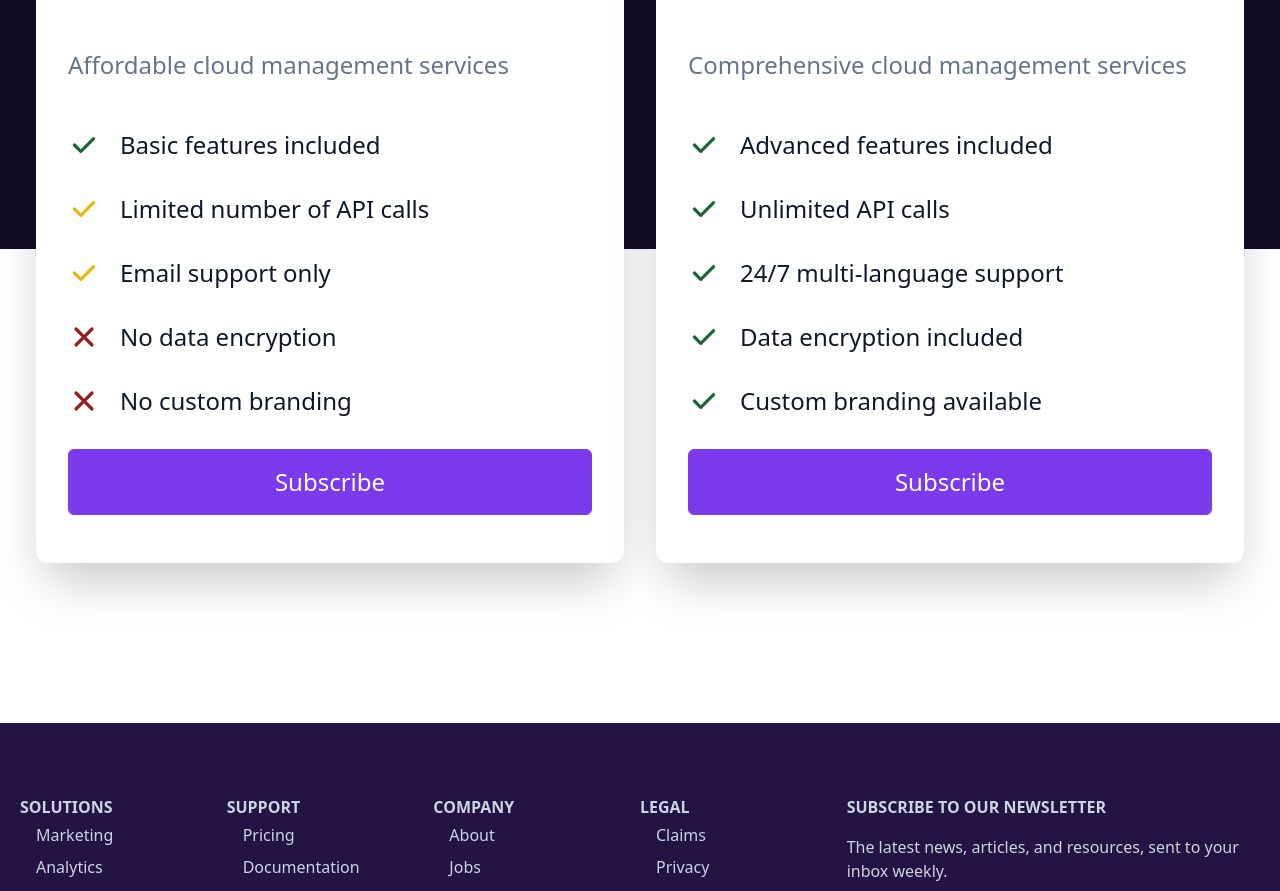
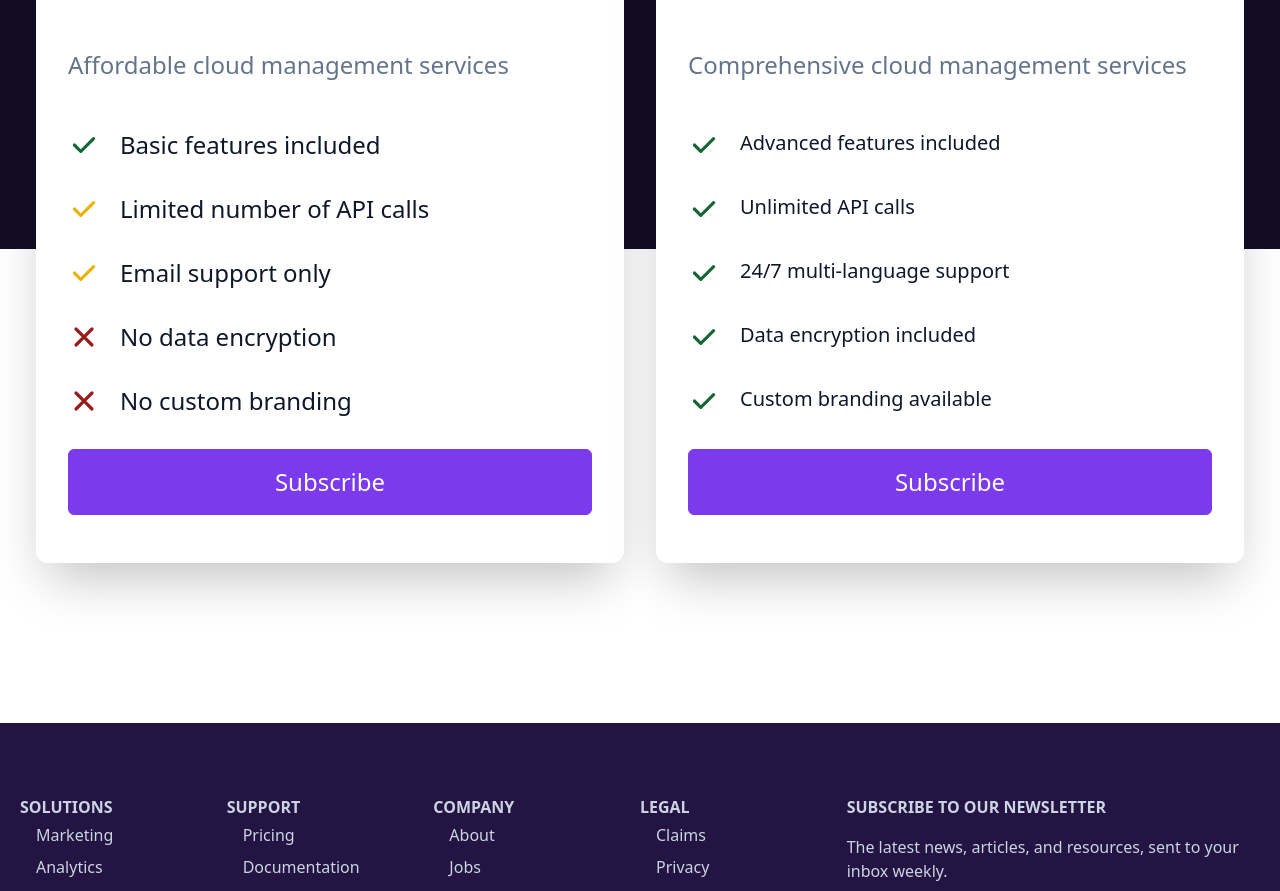
Before and after one commit to radosav-perisic/claut, a React (Vite) app: page / in a window 1280 px wide. Shown: the part 3609-4500 px from the top of the page. Built offline with nearby package versions, Linux system fonts and the light colour scheme.

Commit message:
Improved readability in Pricing section

```diff
--- a/src/components/Pricing.jsx
+++ b/src/components/Pricing.jsx
@@ -78,23 +78,23 @@ const Pricing = () => {
             Comprehensive cloud management services
             </p>
             <div className="text-2xl relative">
-              <p className="flex py-4 ">
+              <p className="flex py-4 text-xl">
                 <CheckIcon className="w-8 text-green-800 mr-5" />
                 Advanced features included
               </p>
-              <p className="flex py-4 ">
+              <p className="flex py-4 text-xl">
                 <CheckIcon className="w-8 text-green-800 mr-5" />
                 Unlimited API calls
               </p>
-              <p className="flex py-4 ">
+              <p className="flex py-4 text-xl">
                 <CheckIcon className="w-8 text-green-800 mr-5" />
                 24/7 multi-language support
               </p>
-              <p className="flex py-4 ">
+              <p className="flex py-4 text-xl">
                 <CheckIcon className="w-8 text-green-800 mr-5" />
                 Data encryption included
               </p>
-              <p className="flex py-4 ">
+              <p className="flex py-4 text-xl">
                 <CheckIcon className="w-8 text-green-800 mr-5" />
                 Custom branding available
               </p>
```
